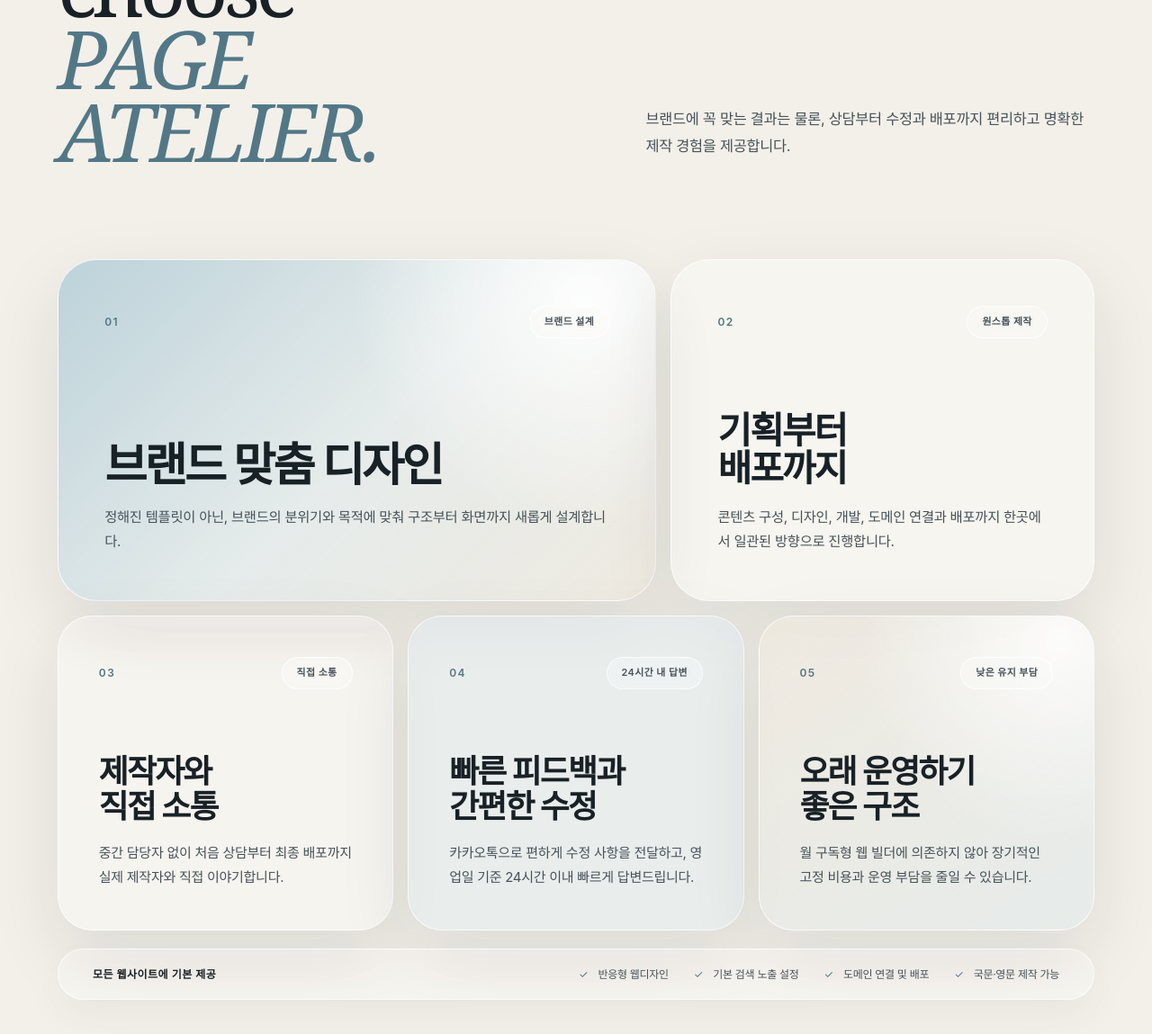
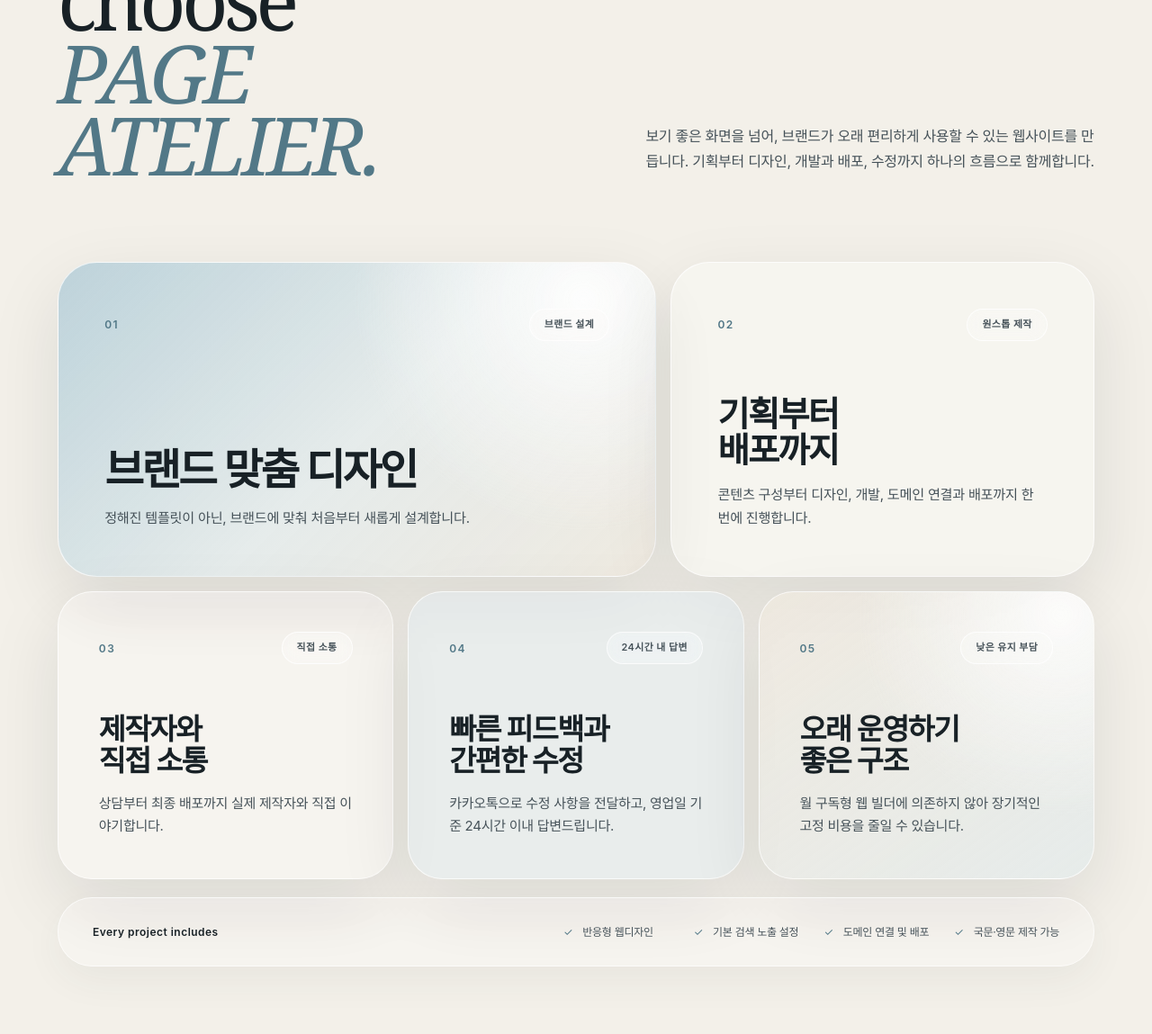
Before and after one commit to pageatelier/page-atelier-site, a website: page index.html in a window 1280 px wide. Shown: the part 2031-3180 px from the top of the page at 90% size. Drawn offline with Linux system fonts and the light colour scheme; a web font is replaced by a local one.

Commit message:
about edit

```diff
--- a/index.html
+++ b/index.html
@@ -111,29 +111,33 @@
   <div class="mx-auto w-[min(100%,1680px)] px-gutter">
 
     <!-- 섹션 헤더 -->
-          <div class="grid grid-cols-[1.05fr_0.95fr] items-end gap-[clamp(44px,8vw,140px)] max-[980px]:grid-cols-1 max-[980px]:gap-9">
+    <div class="grid grid-cols-[1.05fr_0.95fr] items-end gap-[clamp(44px,8vw,140px)] max-[980px]:grid-cols-1 max-[980px]:gap-8">
       <div class="reveal" data-delay="1">
+        <span class="block text-xs font-semibold uppercase tracking-[0.16em] text-blue">
+          Why PAGE ATELIER
+        </span>
 
-              <h2 class="mb-0 mt-5 max-w-[900px] font-serif text-[clamp(3.5rem,7vw,8rem)] font-normal leading-[0.9] tracking-[-0.055em] max-[680px]:text-[clamp(3.1rem,14vw,5.2rem)] max-[680px]:leading-[0.93]">
+        <h2 class="mb-0 mt-5 max-w-[900px] font-serif text-[clamp(3.5rem,7vw,8rem)] font-normal leading-[0.9] tracking-[-0.055em] max-[680px]:text-[clamp(3rem,13vw,4.8rem)] max-[680px]:leading-[0.94]">
           Why brands choose<br>
           <em class="font-normal text-blue">PAGE ATELIER.</em>
         </h2>
       </div>
 
       <div class="reveal pb-2" data-delay="2">
-              <p class="m-0 ml-auto max-w-[590px] text-[clamp(1rem,1.28vw,1.16rem)] leading-[1.8] text-ink-soft max-[980px]:ml-0">
-                브랜드에 꼭 맞는 결과는 물론, 상담부터 수정과 배포까지
-                편리하고 명확한 제작 경험을 제공합니다.
+        <p class="m-0 ml-auto max-w-[590px] text-[clamp(1rem,1.22vw,1.14rem)] leading-[1.75] text-ink-soft max-[980px]:ml-0">
+          보기 좋은 화면을 넘어, 브랜드가 오래 편리하게 사용할 수 있는
+          웹사이트를 만듭니다. 기획부터 디자인, 개발과 배포,
+          수정까지 하나의 흐름으로 함께합니다.
         </p>
       </div>
     </div>
 
     <!-- 강점 카드 -->
-          <div class="mt-[clamp(60px,8vw,110px)] grid grid-cols-12 gap-4 max-[980px]:gap-3">
+    <div class="mt-[clamp(52px,7vw,96px)] grid grid-cols-12 gap-4 max-[980px]:gap-3">
 
       <!-- 01 -->
       <article
-              class="reveal group col-span-7 flex min-h-[380px] flex-col justify-between overflow-hidden rounded-[clamp(30px,3.4vw,52px)] border border-white/70 p-[clamp(28px,4vw,58px)] shadow-panel transition-all duration-[400ms] ease-out hover:-translate-y-1 hover:shadow-btn-hover max-[980px]:col-span-12 max-[680px]:min-h-[310px] [background:radial-gradient(circle_at_88%_12%,rgba(255,255,255,0.9),transparent_16rem),linear-gradient(135deg,rgba(181,206,216,0.88),rgba(223,233,235,0.7)_52%,rgba(238,232,222,0.78))]"
+        class="reveal group col-span-7 flex min-h-[350px] flex-col justify-between overflow-hidden rounded-[clamp(30px,3.4vw,52px)] border border-white/70 p-[clamp(28px,4vw,58px)] shadow-panel transition-all duration-[400ms] ease-out hover:-translate-y-1 hover:border-blue/25 hover:shadow-btn-hover max-[980px]:col-span-12 max-[680px]:min-h-[260px] max-[680px]:p-7 [background:radial-gradient(circle_at_88%_12%,rgba(255,255,255,0.9),transparent_16rem),linear-gradient(135deg,rgba(181,206,216,0.88),rgba(223,233,235,0.7)_52%,rgba(238,232,222,0.78))]"
         data-delay="1"
       >
         <div class="flex items-center justify-between gap-6">
@@ -147,20 +151,19 @@
         </div>
 
         <div>
-                <h3 class="mb-5 mt-12 max-w-[620px] font-sans text-[clamp(2.3rem,4vw,4.8rem)] font-semibold leading-[1.02] tracking-[-0.055em]">
+          <h3 class="mb-4 mt-10 max-w-[620px] font-sans text-[clamp(2.1rem,3.7vw,4.4rem)] font-semibold leading-[1.03] tracking-[-0.055em] max-[680px]:text-[clamp(2rem,8.8vw,3rem)]">
             브랜드 맞춤 디자인
           </h3>
 
-                <p class="m-0 max-w-[570px] text-[clamp(0.96rem,1.15vw,1.08rem)] leading-[1.75] text-ink-soft">
-                  정해진 템플릿이 아닌, 브랜드의 분위기와 목적에 맞춰
-                  구조부터 화면까지 새롭게 설계합니다.
+          <p class="m-0 max-w-[540px] text-[clamp(0.95rem,1.08vw,1.04rem)] leading-[1.7] text-ink-soft">
+            정해진 템플릿이 아닌, 브랜드에 맞춰 처음부터 새롭게 설계합니다.
           </p>
         </div>
       </article>
 
       <!-- 02 -->
       <article
-              class="reveal group col-span-5 flex min-h-[380px] flex-col justify-between rounded-[clamp(30px,3.4vw,52px)] border border-white/70 bg-paper/50 p-[clamp(28px,4vw,58px)] shadow-panel backdrop-blur-[14px] transition-all duration-[400ms] ease-out hover:-translate-y-1 hover:bg-paper/65 hover:shadow-btn-hover max-[980px]:col-span-12 max-[680px]:min-h-[310px]"
+        class="reveal group col-span-5 flex min-h-[350px] flex-col justify-between rounded-[clamp(30px,3.4vw,52px)] border border-white/70 bg-paper/50 p-[clamp(28px,4vw,58px)] shadow-panel backdrop-blur-[14px] transition-all duration-[400ms] ease-out hover:-translate-y-1 hover:border-blue/25 hover:bg-paper/65 hover:shadow-btn-hover max-[980px]:col-span-12 max-[680px]:min-h-[260px] max-[680px]:p-7"
         data-delay="2"
       >
         <div class="flex items-center justify-between gap-6">
@@ -174,21 +177,20 @@
         </div>
 
         <div>
-                <h3 class="mb-5 mt-12 font-sans text-[clamp(2.1rem,3.2vw,4rem)] font-semibold leading-[1.04] tracking-[-0.05em]">
+          <h3 class="mb-4 mt-10 font-sans text-[clamp(2rem,3vw,3.7rem)] font-semibold leading-[1.05] tracking-[-0.05em] max-[680px]:text-[clamp(2rem,8.3vw,2.9rem)]">
             기획부터<br>
             배포까지
           </h3>
 
-                <p class="m-0 max-w-[480px] text-[clamp(0.96rem,1.08vw,1.05rem)] leading-[1.75] text-ink-soft">
-                  콘텐츠 구성, 디자인, 개발, 도메인 연결과 배포까지
-                  한곳에서 일관된 방향으로 진행합니다.
+          <p class="m-0 max-w-[460px] text-[clamp(0.95rem,1.02vw,1.02rem)] leading-[1.7] text-ink-soft">
+            콘텐츠 구성부터 디자인, 개발, 도메인 연결과 배포까지 한 번에 진행합니다.
           </p>
         </div>
       </article>
 
       <!-- 03 -->
       <article
-              class="reveal group col-span-4 flex min-h-[350px] flex-col justify-between rounded-[clamp(28px,3vw,46px)] border border-white/70 bg-paper/45 p-[clamp(26px,3.5vw,50px)] shadow-panel backdrop-blur-[14px] transition-all duration-[400ms] ease-out hover:-translate-y-1 hover:bg-paper/65 hover:shadow-btn-hover max-[980px]:col-span-12 max-[680px]:min-h-[290px]"
+        class="reveal group col-span-4 flex min-h-[320px] flex-col justify-between rounded-[clamp(28px,3vw,46px)] border border-white/70 bg-paper/45 p-[clamp(26px,3.5vw,50px)] shadow-panel backdrop-blur-[14px] transition-all duration-[400ms] ease-out hover:-translate-y-1 hover:border-blue/25 hover:bg-paper/65 hover:shadow-btn-hover max-[980px]:col-span-12 max-[680px]:min-h-[250px] max-[680px]:p-7"
         data-delay="1"
       >
         <div class="flex items-center justify-between gap-5">
@@ -202,21 +204,20 @@
         </div>
 
         <div>
-                <h3 class="mb-5 mt-10 font-sans text-[clamp(1.9rem,2.8vw,3.3rem)] font-semibold leading-[1.08] tracking-[-0.05em]">
+          <h3 class="mb-4 mt-9 font-sans text-[clamp(1.8rem,2.55vw,3rem)] font-semibold leading-[1.08] tracking-[-0.05em] max-[680px]:text-[clamp(1.95rem,8vw,2.8rem)]">
             제작자와<br>
             직접 소통
           </h3>
 
-                <p class="m-0 text-[clamp(0.94rem,1vw,1.02rem)] leading-[1.75] text-ink-soft">
-                  중간 담당자 없이 처음 상담부터 최종 배포까지
-                  실제 제작자와 직접 이야기합니다.
+          <p class="m-0 text-[clamp(0.94rem,0.98vw,1rem)] leading-[1.7] text-ink-soft">
+            상담부터 최종 배포까지 실제 제작자와 직접 이야기합니다.
           </p>
         </div>
       </article>
 
       <!-- 04 -->
       <article
-              class="reveal group col-span-4 flex min-h-[350px] flex-col justify-between rounded-[clamp(28px,3vw,46px)] border border-white/70 bg-mist-pale/60 p-[clamp(26px,3.5vw,50px)] shadow-panel transition-all duration-[400ms] ease-out hover:-translate-y-1 hover:shadow-btn-hover max-[980px]:col-span-12 max-[680px]:min-h-[290px]"
+        class="reveal group col-span-4 flex min-h-[320px] flex-col justify-between rounded-[clamp(28px,3vw,46px)] border border-white/70 bg-mist-pale/60 p-[clamp(26px,3.5vw,50px)] shadow-panel transition-all duration-[400ms] ease-out hover:-translate-y-1 hover:border-blue/25 hover:shadow-btn-hover max-[980px]:col-span-12 max-[680px]:min-h-[250px] max-[680px]:p-7"
         data-delay="2"
       >
         <div class="flex items-center justify-between gap-5">
@@ -230,21 +231,20 @@
         </div>
 
         <div>
-                <h3 class="mb-5 mt-10 font-sans text-[clamp(1.9rem,2.8vw,3.3rem)] font-semibold leading-[1.08] tracking-[-0.05em]">
+          <h3 class="mb-4 mt-9 font-sans text-[clamp(1.8rem,2.55vw,3rem)] font-semibold leading-[1.08] tracking-[-0.05em] max-[680px]:text-[clamp(1.9rem,7.7vw,2.7rem)]">
             빠른 피드백과<br>
             간편한 수정
           </h3>
 
-                <p class="m-0 text-[clamp(0.94rem,1vw,1.02rem)] leading-[1.75] text-ink-soft">
-                  카카오톡으로 편하게 수정 사항을 전달하고,
-                  영업일 기준 24시간 이내 빠르게 답변드립니다.
+          <p class="m-0 text-[clamp(0.94rem,0.98vw,1rem)] leading-[1.7] text-ink-soft">
+            카카오톡으로 수정 사항을 전달하고, 영업일 기준 24시간 이내 답변드립니다.
           </p>
         </div>
       </article>
 
       <!-- 05 -->
       <article
-              class="reveal group col-span-4 flex min-h-[350px] flex-col justify-between overflow-hidden rounded-[clamp(28px,3vw,46px)] border border-white/70 p-[clamp(26px,3.5vw,50px)] shadow-panel transition-all duration-[400ms] ease-out hover:-translate-y-1 hover:shadow-btn-hover max-[980px]:col-span-12 max-[680px]:min-h-[290px] [background:radial-gradient(circle_at_90%_8%,rgba(255,255,255,0.82),transparent_14rem),linear-gradient(145deg,rgba(238,232,222,0.82),rgba(223,233,235,0.64))]"
+        class="reveal group col-span-4 flex min-h-[320px] flex-col justify-between overflow-hidden rounded-[clamp(28px,3vw,46px)] border border-white/70 p-[clamp(26px,3.5vw,50px)] shadow-panel transition-all duration-[400ms] ease-out hover:-translate-y-1 hover:border-blue/25 hover:shadow-btn-hover max-[980px]:col-span-12 max-[680px]:min-h-[250px] max-[680px]:p-7 [background:radial-gradient(circle_at_90%_8%,rgba(255,255,255,0.82),transparent_14rem),linear-gradient(145deg,rgba(238,232,222,0.82),rgba(223,233,235,0.64))]"
         data-delay="3"
       >
         <div class="flex items-center justify-between gap-5">
@@ -258,14 +258,13 @@
         </div>
 
         <div>
-                <h3 class="mb-5 mt-10 font-sans text-[clamp(1.9rem,2.8vw,3.3rem)] font-semibold leading-[1.08] tracking-[-0.05em]">
+          <h3 class="mb-4 mt-9 font-sans text-[clamp(1.8rem,2.55vw,3rem)] font-semibold leading-[1.08] tracking-[-0.05em] max-[680px]:text-[clamp(1.9rem,7.7vw,2.7rem)]">
             오래 운영하기<br>
             좋은 구조
           </h3>
 
-                <p class="m-0 text-[clamp(0.94rem,1vw,1.02rem)] leading-[1.75] text-ink-soft">
-                  월 구독형 웹 빌더에 의존하지 않아
-                  장기적인 고정 비용과 운영 부담을 줄일 수 있습니다.
+          <p class="m-0 text-[clamp(0.94rem,0.98vw,1rem)] leading-[1.7] text-ink-soft">
+            월 구독형 웹 빌더에 의존하지 않아 장기적인 고정 비용을 줄일 수 있습니다.
           </p>
         </div>
       </article>
@@ -274,14 +273,15 @@
 
     <!-- 기본 제공 -->
     <div
-            class="reveal mt-5 flex items-center justify-between gap-8 rounded-full border border-white/65 bg-paper/45 px-[clamp(22px,3vw,38px)] py-5 shadow-[0_14px_44px_rgba(56,67,71,0.06)] backdrop-blur-[14px] max-[880px]:items-start max-[880px]:rounded-[28px] max-[880px]:flex-col"
+      class="reveal mt-5 rounded-[clamp(26px,3vw,38px)] border border-white/65 bg-paper/45 px-[clamp(22px,3vw,38px)] py-[clamp(22px,2.4vw,30px)] shadow-[0_14px_44px_rgba(56,67,71,0.06)] backdrop-blur-[14px]"
       data-delay="2"
     >
+      <div class="flex items-center justify-between gap-8 max-[880px]:items-start max-[880px]:flex-col max-[880px]:gap-5">
         <strong class="shrink-0 text-xs font-semibold tracking-[0.04em]">
-              모든 웹사이트에 기본 제공
+          Every project includes
         </strong>
 
-            <div class="flex flex-wrap justify-end gap-x-7 gap-y-2 text-xs text-ink-soft max-[880px]:justify-start">
+        <div class="grid grid-cols-4 gap-x-7 gap-y-3 text-xs text-ink-soft max-[980px]:grid-cols-2 max-[520px]:grid-cols-1">
           <span class="before:mr-2 before:text-blue before:content-['✓']">
             반응형 웹디자인
           </span>
@@ -299,10 +299,10 @@
           </span>
         </div>
       </div>
+    </div>
 
   </div>
 </section>
-
     <section class="py-section-tight">
       <div class="mx-auto w-[min(100%,1680px)] px-gutter">
         <div class="reveal relative flex min-h-[620px] items-center overflow-hidden rounded-lg shadow-panel before:absolute before:right-[9%] before:top-[-34%] before:aspect-square before:w-[42%] before:rounded-full before:border before:border-ink/20 before:content-[''] [background:radial-gradient(circle_at_82%_12%,rgba(255,255,255,0.82),transparent_28rem),linear-gradient(135deg,#b5ced8_0%,#dfe9eb_48%,#eee8de_100%)] max-[680px]:min-h-[520px]">
```
Also changed, not shown: src/pages/index.html (+32 -35 lines), common.css. Lines whose indentation alone changed are shown as unchanged.
